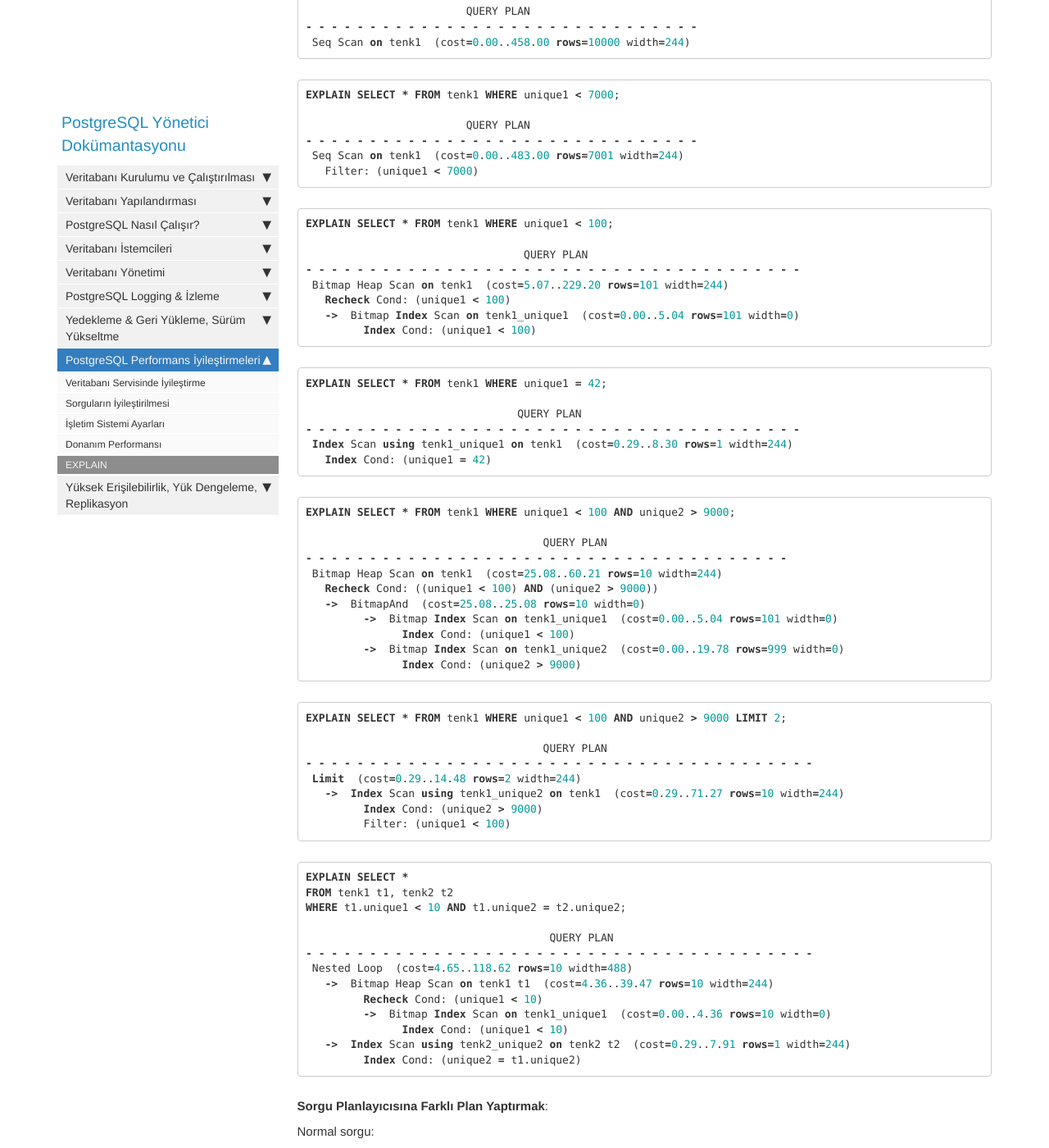
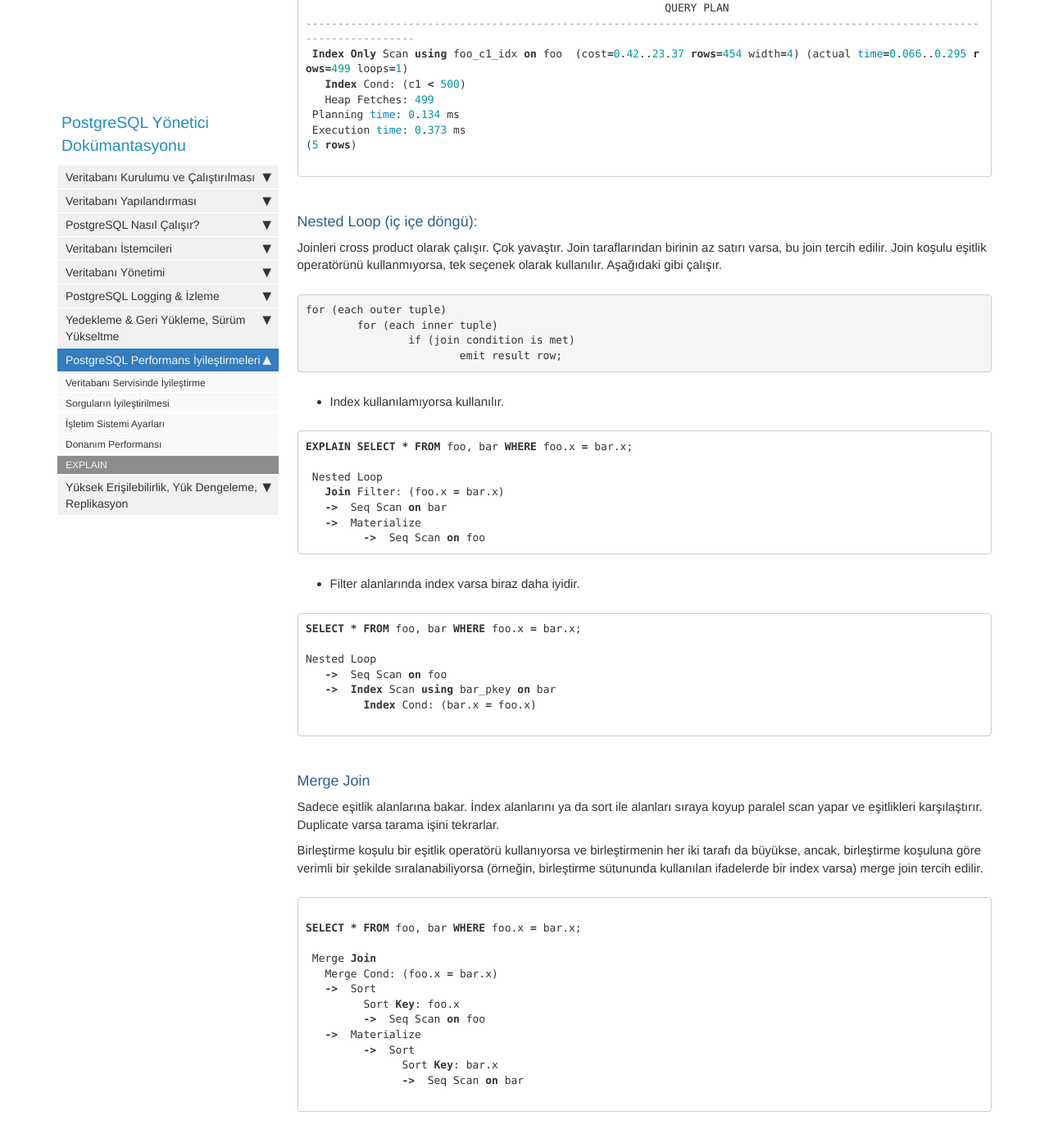
Before and after one commit to tubitak-bilgem-yte/pg-yonetici, a Jekyll site: the page built from pages/mydoc/mydoc_explain.md, in a window 1280 px wide and 1400 px high, scrolled down 5118 px. Shown: the whole window at 82% size. Built offline with Jekyll 4.4.1, drawn with Linux system fonts in a browser that asks for light colours; comment, search, counter and statistics services are not loaded; some of the changed text lies outside the part shown.

Commit message:
explain çıktısında birçok kavram açıklanmıştır.

````diff
--- a/pages/mydoc/mydoc_explain.md
+++ b/pages/mydoc/mydoc_explain.md
@@ -64,7 +64,12 @@
 
 İşlemi kaç kere yaptığını gösterir.
 
+#### Planning time
+Query Planner(sorgu planlayıcı), sorgunuzu yürütmenin en hızlı yolunu (planını) bulmaya çalışır. Bunu, çeşitli olası yolların (planların) yürütme süresini tahmin ederek yapar. Bu harcanan zamana denir.
 
+#### Execution time
+Sunucu, sorguyu en hızlı olduğu düşünülen planı kullanarak çalıştırır ve size çıktıyı döndürür. Bu harcanan zamana denir.
+"planned [execution] time" ve "estimated execution time".
 
 ```
 # ilk sorguda tamamı disk okumasından geliyor.
@@ -197,24 +202,92 @@
 ```
 
 
-#### Diğer Explain Örnekleri:
+#### Nested Loop (iç içe döngü):
+Joinleri cross product olarak çalışır. Çok yavaştır. Join taraflarından birinin az satırı varsa, bu join tercih edilir. Join koşulu eşitlik operatörünü kullanmıyorsa, tek seçenek olarak kullanılır. Aşağıdaki gibi çalışır.
+
+```code
+for (each outer tuple)
+	for (each inner tuple)
+		if (join condition is met)
+			emit result row;
+```
+
+* Index kullanılamıyorsa kullanılır.
 
 ```sql
-EXPLAIN SELECT * FROM tenk1;
+EXPLAIN SELECT * FROM foo, bar WHERE foo.x = bar.x;
 
-                         QUERY PLAN
-- - - - - - - - - - - - - - - - - - - - - - - - - - - - - - -
- Seq Scan on tenk1  (cost=0.00..458.00 rows=10000 width=244)
+ Nested Loop
+   Join Filter: (foo.x = bar.x)
+   ->  Seq Scan on bar
+   ->  Materialize
+         ->  Seq Scan on foo
+```
+* Filter alanlarında index varsa biraz daha iyidir.
+
+```sql
+SELECT * FROM foo, bar WHERE foo.x = bar.x;
+
+Nested Loop
+   ->  Seq Scan on foo
+   ->  Index Scan using bar_pkey on bar
+         Index Cond: (bar.x = foo.x)
+
 ```
 
+#### Merge Join
+Sadece eşitlik alanlarına bakar. İndex alanlarını ya da sort ile alanları sıraya koyup paralel scan yapar ve eşitlikleri karşılaştırır. Duplicate varsa tarama işini tekrarlar.
+
+Birleştirme koşulu bir eşitlik operatörü kullanıyorsa ve birleştirmenin her iki tarafı da büyükse, ancak, birleştirme koşuluna göre verimli bir şekilde sıralanabiliyorsa (örneğin, birleştirme sütununda kullanılan ifadelerde bir index varsa) merge join tercih edilir.
+
 ```sql
-EXPLAIN SELECT * FROM tenk1 WHERE unique1 < 7000;
 
-                         QUERY PLAN
-- - - - - - - - - - - - - - - - - - - - - - - - - - - - - - -
- Seq Scan on tenk1  (cost=0.00..483.00 rows=7001 width=244)
-   Filter: (unique1 < 7000)
+SELECT * FROM foo, bar WHERE foo.x = bar.x;
+
+ Merge Join
+   Merge Cond: (foo.x = bar.x)
+   ->  Sort
+         Sort Key: foo.x
+         ->  Seq Scan on foo
+   ->  Materialize
+         ->  Sort
+               Sort Key: bar.x
+               ->  Seq Scan on bar
+
 ```
+
+
+#### Hash Join
+
+Merge joine benzer. Sırayla inner ilişkiden gelen her rowu ve outer ilişkiden gelen gelen her rowu hash yaparak hash tablosuna yazar ve bunları karşılaştırır. Yeteri kadar bellek varsa oldukça hızlıdır.
+
+Join koşulu bir eşitlik operatörü kullanıyorsa ve birleştirmenin her iki tarafı da büyükse ve hash, work_mem'e sığıyorsa, hash join tercih edilir.
+
+```sql
+
+SELECT * FROM foo, bar WHERE foo.x = bar.x
+
+ Hash Join
+   Hash Cond: (foo.x = bar.x)
+   ->  Seq Scan on foo
+   ->  Hash
+         ->  Seq Scan on bar
+
+```
+
+#### Bitmap Heap Scan
+Düz *Index Scan*, indexten bir seferde bir asıl kayıt işaretçisi getirir,
+ve hemen tablodaki o kaydı ziyaret eder. Fakat Bir *Bitmap Scan* indexteki tüm işaretçileri tek seferde getirir ve onu
+bellek içinde 'bitmap' veri yapısını kullanarak sıralar ve ardından tablo kayıtlarını
+fiziksel sırasına göre gezer. *Bitmap Scan*, asıl tabloya yönlendiren veriyi yerelleştirir. Maliyetleri de, veriyi *bitmap* yapısına sokarak daha fazla yer kaplamasına neden olur, veriniz artık index sırasını kaybettiği için sorgunuzdaki olası *ORDER BY* için işe yararlığını kaybeder.
+
+#### Recheck Cond
+Yalnızca bitmap loosy olduğunda yeniden kontrol gerçekleştirilir.
+*work_mem*, tablo satırı başına bir bit içeren bir bitmap içerecek kadar büyük değilse, bitmap index taraması kaybolur(loosy) ve bitmap adreslemesi *page* başına bir bit'e düşecektir. Bu tür bloklardan gelen satırların yeniden kontrol edilmesi gerekecektir.
+
+#### BitmapAnd / BitmapOr
+*Bitmap Heap Scan* durumunda olan durumda, asıl tabloyu ziyaret etmeden önce birden çok indexten elde edilen sonuçlardan gelen bitmapleri AND/OR işlemleri aracılığıyla birleştirebiliriz. Bir index için bile potansiyel olarak değerlidir.
+Temel bir kural olarak, düz *index scan*, az sayıda kayıtta işe yarar, *Bitmap Scan* daha fazla kayıtta anlamlıdır, *Sequential Scan*, eğer tablonun büyük bir yüzdesini alıyorsunuz anlamlıdır. [*](https://www.postgresql.org/message-id/12553.1135634231@sss.pgh.pa.us)
 
 ```sql
 EXPLAIN SELECT * FROM tenk1 WHERE unique1 < 100;
@@ -225,16 +298,6 @@
    Recheck Cond: (unique1 < 100)
    ->  Bitmap Index Scan on tenk1_unique1  (cost=0.00..5.04 rows=101 width=0)
          Index Cond: (unique1 < 100)
-```
-
-
-```sql
-EXPLAIN SELECT * FROM tenk1 WHERE unique1 = 42;
-
-                                 QUERY PLAN
-- - - - - - - - - - - - - - - - - - - - - - - - - - - - - - - - - - - - - - -
- Index Scan using tenk1_unique1 on tenk1  (cost=0.29..8.30 rows=1 width=244)
-   Index Cond: (unique1 = 42)
 ```
 
 ```sql
@@ -251,34 +314,7 @@
                Index Cond: (unique2 > 9000)
 ```
 
-```sql
-EXPLAIN SELECT * FROM tenk1 WHERE unique1 < 100 AND unique2 > 9000 LIMIT 2;
-
-                                     QUERY PLAN
-- - - - - - - - - - - - - - - - - - - - - - - - - - - - - - - - - - - - - - - -
- Limit  (cost=0.29..14.48 rows=2 width=244)
-   ->  Index Scan using tenk1_unique2 on tenk1  (cost=0.29..71.27 rows=10 width=244)
-         Index Cond: (unique2 > 9000)
-         Filter: (unique1 < 100)
-```
-
-```sql
-EXPLAIN SELECT *
-FROM tenk1 t1, tenk2 t2
-WHERE t1.unique1 < 10 AND t1.unique2 = t2.unique2;
-
-                                      QUERY PLAN
-- - - - - - - - - - - - - - - - - - - - - - - - - - - - - - - - - - - - - - - -
- Nested Loop  (cost=4.65..118.62 rows=10 width=488)
-   ->  Bitmap Heap Scan on tenk1 t1  (cost=4.36..39.47 rows=10 width=244)
-         Recheck Cond: (unique1 < 10)
-         ->  Bitmap Index Scan on tenk1_unique1  (cost=0.00..4.36 rows=10 width=0)
-               Index Cond: (unique1 < 10)
-   ->  Index Scan using tenk2_unique2 on tenk2 t2  (cost=0.29..7.91 rows=1 width=244)
-         Index Cond: (unique2 = t1.unique2)
-```
-
-**Sorgu Planlayıcısına Farklı Plan Yaptırmak**:
+#### Sorgu Planlayıcısına Farklı Plan Yaptırmak
 
 Normal sorgu:
 
@@ -296,48 +332,6 @@
    ->  Sort  (cost=197.83..200.33 rows=1000 width=244)
          Sort Key: t2.unique2
          ->  Seq Scan on onek t2  (cost=0.00..148.00 rows=1000 width=244)
-```
-
-Kullandığı bir yöntemi engelleyerek sonuç:
-
-```sql
-SET enable_sort = off;
-
-EXPLAIN SELECT *
-FROM tenk1 t1, onek t2
-WHERE t1.unique1 < 100 AND t1.unique2 = t2.unique2;
-
-                                        QUERY PLAN
-- - - - - - - - - - - - - - - - - - - - - - - - - - - - - - - - - - - - - - -
- Merge Join  (cost=0.56..292.65 rows=10 width=488)
-   Merge Cond: (t1.unique2 = t2.unique2)
-   ->  Index Scan using tenk1_unique2 on tenk1 t1  (cost=0.29..656.28 rows=101 width=244)
-         Filter: (unique1 < 100)
-   ->  Index Scan using onek_unique2 on onek t2  (cost=0.28..224.79 rows=1000 width=244)
-```
-
-- Sonuç olarak bu işlem bize %12 daha pahalıya mal oldu.
-
-### EXPLAIN ANALYZE
-
-``ANALYZE`` dendiğinde ``EXPLAIN`` gerçekten sorguyu gerçekleştirir ve tahminleri ile beraber gösterir.
-
-```sql
-EXPLAIN ANALYZE SELECT *
-FROM tenk1 t1, tenk2 t2
-WHERE t1.unique1 < 10 AND t1.unique2 = t2.unique2;
-
-                                                           QUERY PLAN
-- - - - - - - - - - - - - - - - - - - - - - - - - - - - - - - - - - - - - - -
- Nested Loop  (cost=4.65..118.62 rows=10 width=488) (actual time=0.128..0.377 rows=10 loops=1)
-   ->  Bitmap Heap Scan on tenk1 t1  (cost=4.36..39.47 rows=10 width=244) (actual time=0.057..0.121 rows=10 loops=1)
-         Recheck Cond: (unique1 < 10)
-         ->  Bitmap Index Scan on tenk1_unique1  (cost=0.00..4.36 rows=10 width=0) (actual time=0.024..0.024 rows=10 loops=1)
-               Index Cond: (unique1 < 10)
-   ->  Index Scan using tenk2_unique2 on tenk2 t2  (cost=0.29..7.91 rows=1 width=244) (actual time=0.021..0.022 rows=1 loops=10)
-         Index Cond: (unique2 = t1.unique2)
- Planning time: 0.181 ms
- Execution time: 0.501 ms
 ```
 
 ### Log Analizi : PgBadger
````
Also changed, not shown: other parts of pages/mydoc/mydoc_explain.md (+1 -1 lines).
